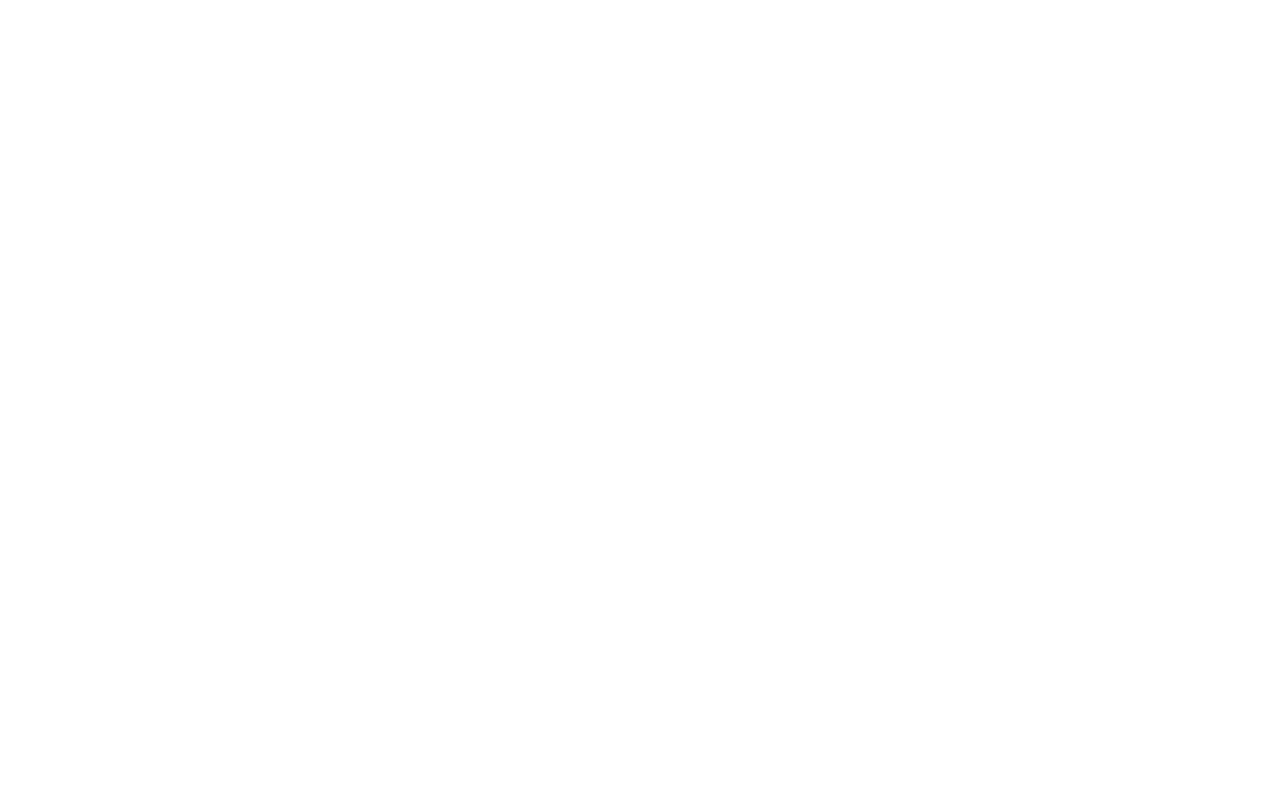
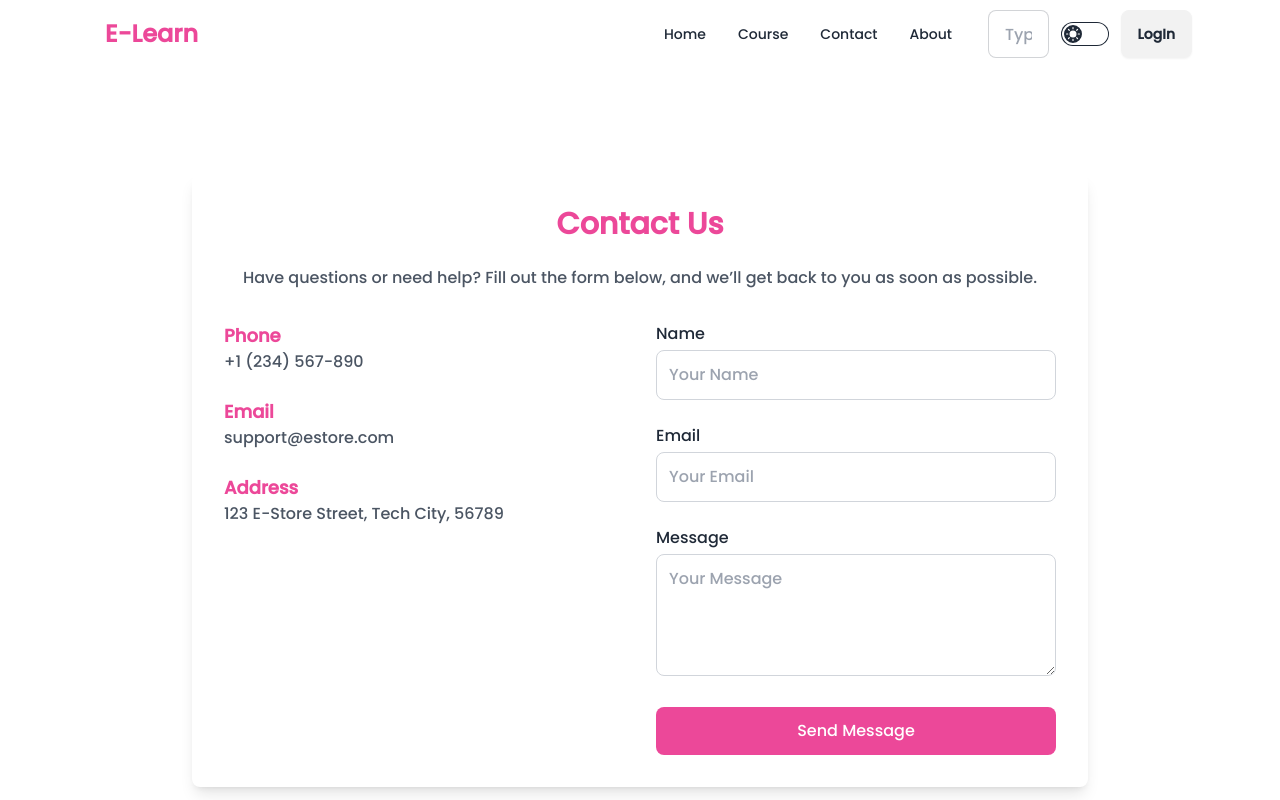
Before and after one commit to amitsingh2003/Course-selling-platform, a React (Vite) app in the folder frontend/: page /Contact in a window 1280 px wide. Before the commit this address had no page. Shown: the top 800 px of the page. Built offline with nearby package versions, Linux system fonts and the light colour scheme.

Commit message:
Updated Contact page with toast notification and input clearing

```diff
--- a/frontend/src/App.jsx
+++ b/frontend/src/App.jsx
@@ -6,6 +6,7 @@
 
 import { Toaster } from "react-hot-toast";
 import { useAuth } from "./context/Authprovider";
+import Contact from "./component/Contact";
 
 function App() {
   const [authUser, setAuthUser] = useAuth();
@@ -21,6 +22,7 @@
             element={authUser ? <Courses /> : <Navigate to="/SignUp" />}
           />
           <Route path="/SignUp" element={<SignUP />} />
+          <Route path="/Contact" element={<Contact />} />
         </Routes>
         <Toaster />
       </div>
--- /dev/null
+++ b/frontend/src/component/Contact.jsx
@@ -0,0 +1,19 @@
+import React from 'react'
+import Nav from './Nav'
+import Footer from './Footer'
+import Content from './Content'
+
+
+function Contact() {
+
+    return (
+        <>
+          <Nav></Nav>
+       <Content></Content>
+        <Footer></Footer>
+        </>
+      )
+
+}
+
+export default Contact
--- /dev/null
+++ b/frontend/src/component/Content.jsx
@@ -0,0 +1,121 @@
+import React, { useState } from "react";
+import {  toast }  from "react-hot-toast";
+
+
+function Content() {
+  // State to manage form inputs
+  const [formData, setFormData] = useState({
+    name: "",
+    email: "",
+    message: "",
+  });
+
+  // Handle input changes
+  const handleChange = (e) => {
+    const { name, value } = e.target;
+    setFormData({ ...formData, [name]: value });
+  };
+
+  // Handle form submission
+  const handleSubmit = (e) => {
+    e.preventDefault();
+
+    // Show success toast
+    toast.success("Request Submitted Successfully!");
+
+    // Clear form fields
+    setFormData({
+      name: "",
+      email: "",
+      message: "",
+    });
+  };
+
+  return (
+    <div className="min-h-screen bg-white flex items-center justify-center p-6 mt-20">
+      <div className="w-full max-w-4xl bg-white rounded-lg shadow-lg p-8">
+        <h2 className="text-3xl font-bold text-pink-500 text-center mb-6">Contact Us</h2>
+        <p className="text-gray-600 text-center mb-8">
+          Have questions or need help? Fill out the form below, and we’ll get back to you as soon as possible.
+        </p>
+
+        <div className="grid grid-cols-1 md:grid-cols-2 gap-8">
+          {/* Contact Information */}
+          <div className="space-y-6">
+            <div>
+              <h3 className="text-lg font-semibold text-pink-500">Phone</h3>
+              <p className="text-gray-600">+1 (234) 567-890</p>
+            </div>
+            <div>
+              <h3 className="text-lg font-semibold text-pink-500">Email</h3>
+              <p className="text-gray-600">support@estore.com</p>
+            </div>
+            <div>
+              <h3 className="text-lg font-semibold text-pink-500">Address</h3>
+              <p className="text-gray-600">123 E-Store Street, Tech City, 56789</p>
+            </div>
+          </div>
+
+          {/* Contact Form */}
+          <form className="space-y-6" onSubmit={handleSubmit}>
+            <div>
+              <label htmlFor="name" className="block text-gray-800 font-medium">
+                Name
+              </label>
+              <input
+                type="text"
+                id="name"
+                name="name"
+                value={formData.name}
+                onChange={handleChange}
+                className="w-full mt-1 p-3 border border-gray-300 rounded-lg focus:ring-2 focus:ring-blue-500 focus:outline-none"
+                placeholder="Your Name"
+                required
+              />
+            </div>
+            <div>
+              <label htmlFor="email" className="block text-gray-800 font-medium">
+                Email
+              </label>
+              <input
+                type="email"
+                id="email"
+                name="email"
+                value={formData.email}
+                onChange={handleChange}
+                className="w-full mt-1 p-3 border border-gray-300 rounded-lg focus:ring-2 focus:ring-blue-500 focus:outline-none"
+                placeholder="Your Email"
+                required
+              />
+            </div>
+            <div>
+              <label htmlFor="message" className="block text-gray-800 font-medium">
+                Message
+              </label>
+              <textarea
+                id="message"
+                name="message"
+                rows="4"
+                value={formData.message}
+                onChange={handleChange}
+                className="w-full mt-1 p-3 border border-gray-300 rounded-lg focus:ring-2 focus:ring-blue-500 focus:outline-none"
+                placeholder="Your Message"
+                required
+              ></textarea>
+            </div>
+            <button
+              type="submit"
+              className="w-full bg-pink-500 text-white py-3 rounded-lg hover:bg-pink-700 transition"
+            >
+              Send Message
+            </button>
+          </form>
+        </div>
+      </div>
+      {/* Toast Container */}
+
+    </div>
+  );
+}
+
+export default Content;
```
Also changed, not shown: frontend/versel.json (deleted, +0 -8 lines), 1 other file (tests, documents, lock files or other folders).
